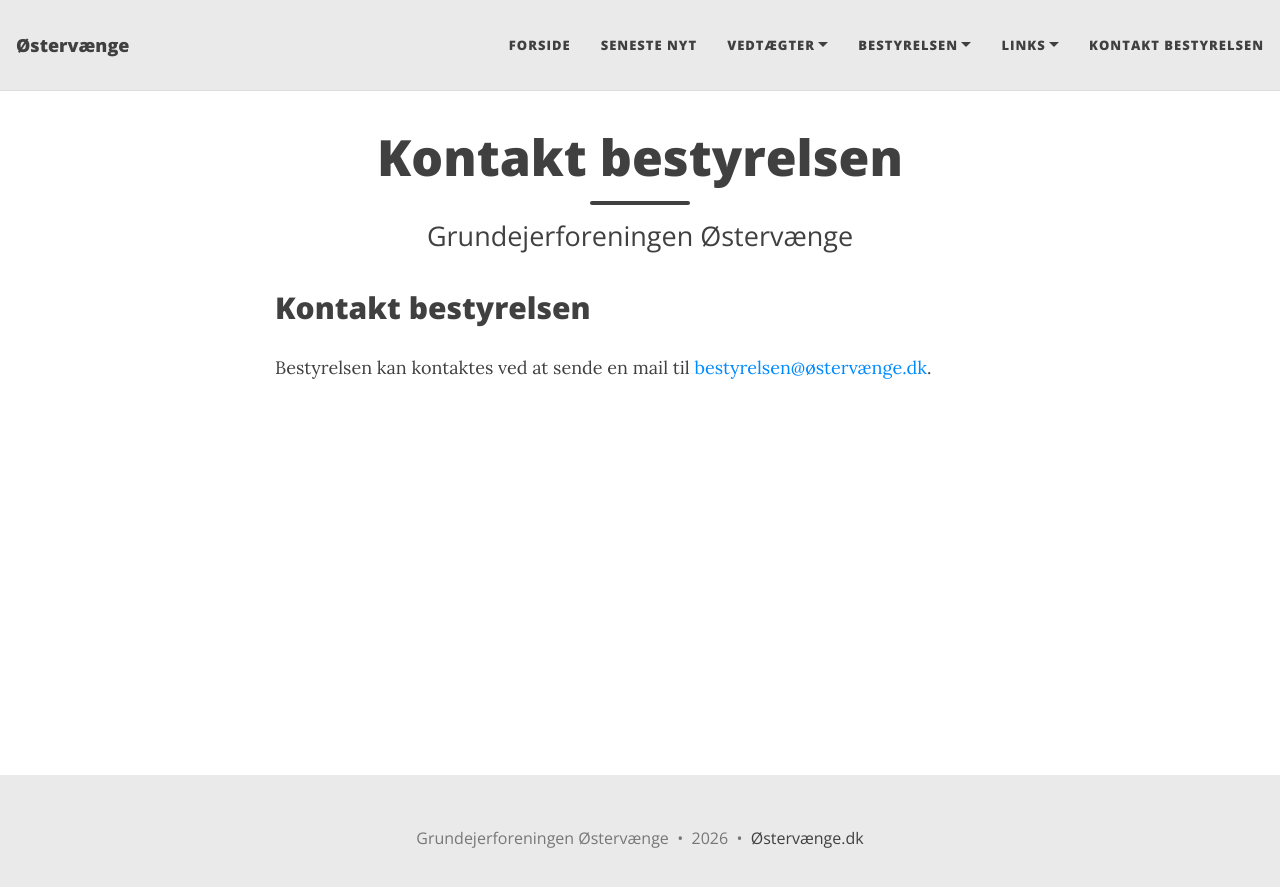
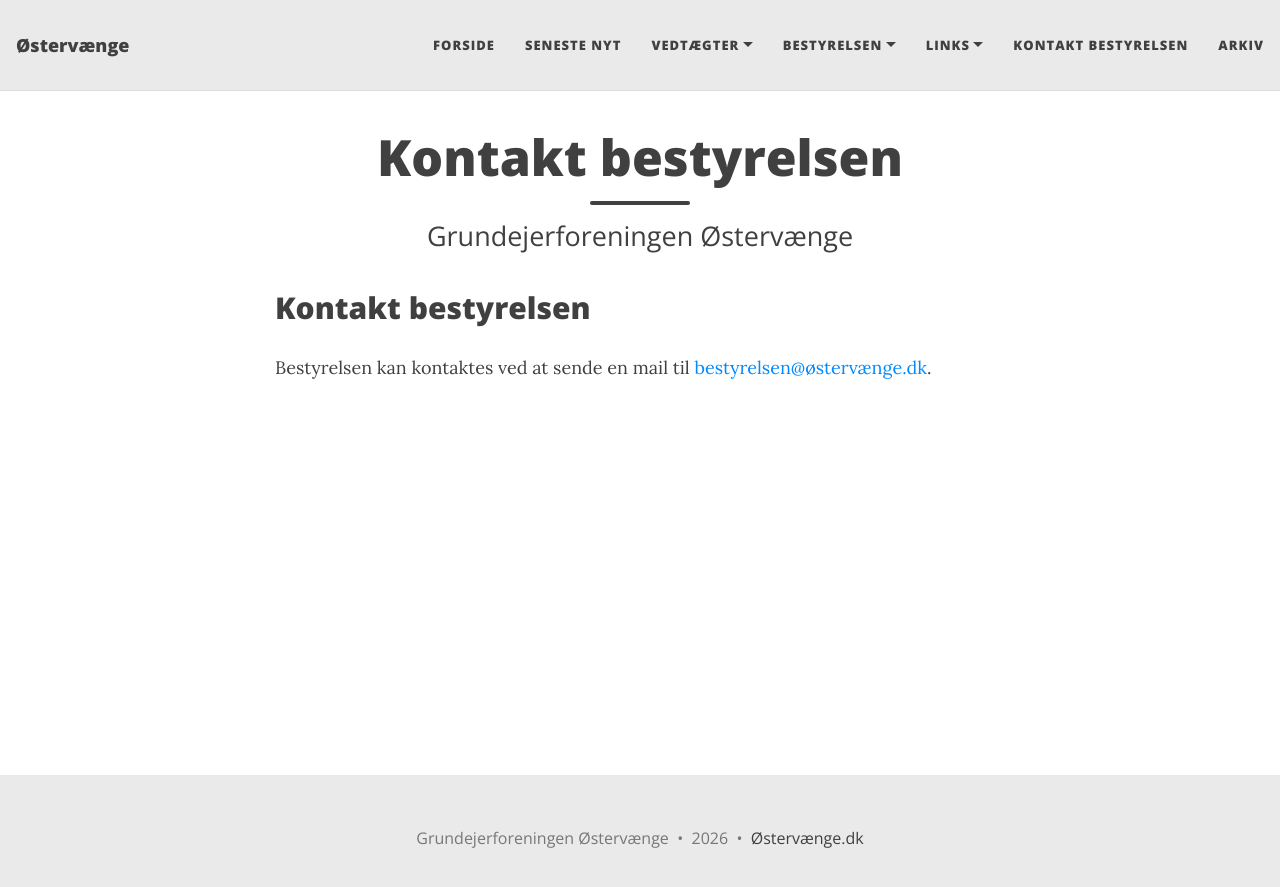
Before and after one commit to mex/oestervaenge.dk, a Jekyll site: the page built from kontakt-bestyrelsen.md, in a window 1280 px wide. Shown: the top 887 px of the page. Built offline with Jekyll 4.4.1, drawn with Linux system fonts in a browser that asks for light colours.

Commit message:
Add Arkiv entry for 2025 in _config.yml
Added a new Arkiv entry for 2025 in the configuration.

```diff
--- a/_config.yml
+++ b/_config.yml
@@ -35,6 +35,7 @@ navbar-links:
     - Priser Volosvej: "https://www.boliga.dk/salg/resultater?so=1&sort=omregnings_dato-d&maxsaledate=today&iPostnr=2300&gade=Volosvej&minsaledate=1992&searchTab=1"
     - Tinglysning: "https://www.tinglysning.dk/tmv/forespoergul"
   Kontakt bestyrelsen: "/kontakt-bestyrelsen/"
+  Arkiv: "/arkiv 2025/"
 
 ################
 # --- Logo --- #
```
